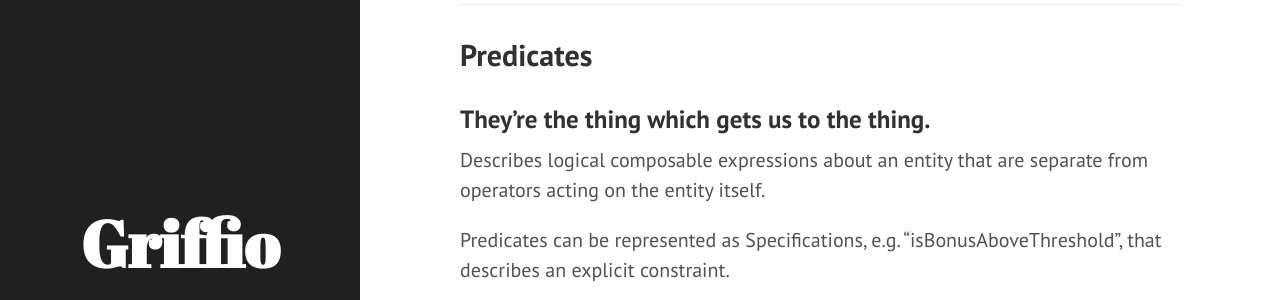
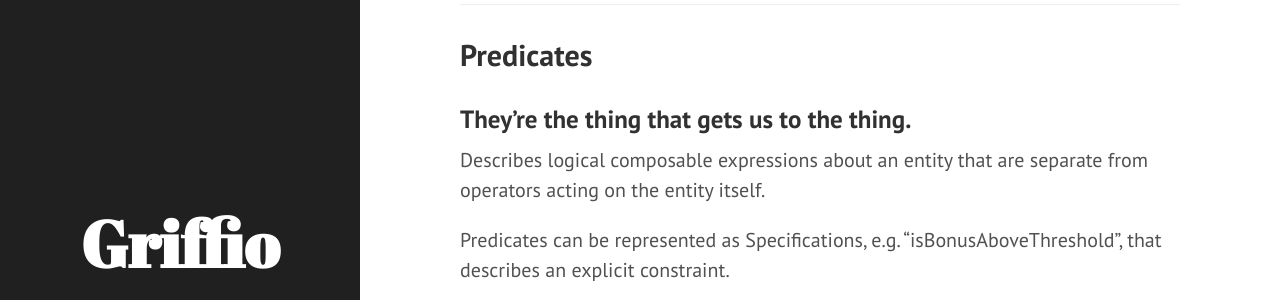
Before and after one commit to griffio/griffio.github.io, a Jekyll site: the page built from _posts/2014-09-01-Querydsl-maturity-model.md, in a window 1280 px wide and 900 px high, scrolled down 374 px. Shown: the part 157-457 px from the top of the window. Built offline with Jekyll 4.4.1, drawn with Linux system fonts in a browser that asks for light colours; nearby versions of some CDN libraries.

Commit message:
Update 2014-09-01-Querydsl-maturity-model.md

```diff
--- a/_posts/2014-09-01-Querydsl-maturity-model.md
+++ b/_posts/2014-09-01-Querydsl-maturity-model.md
@@ -23,7 +23,7 @@ summary: using querydsl
 
 ## Predicates
 
-### They're the thing which gets us to the thing.
+### They're the thing that gets us to the thing.
 
 Describes logical composable expressions about an entity that are separate from operators acting on the entity itself.
 
```
